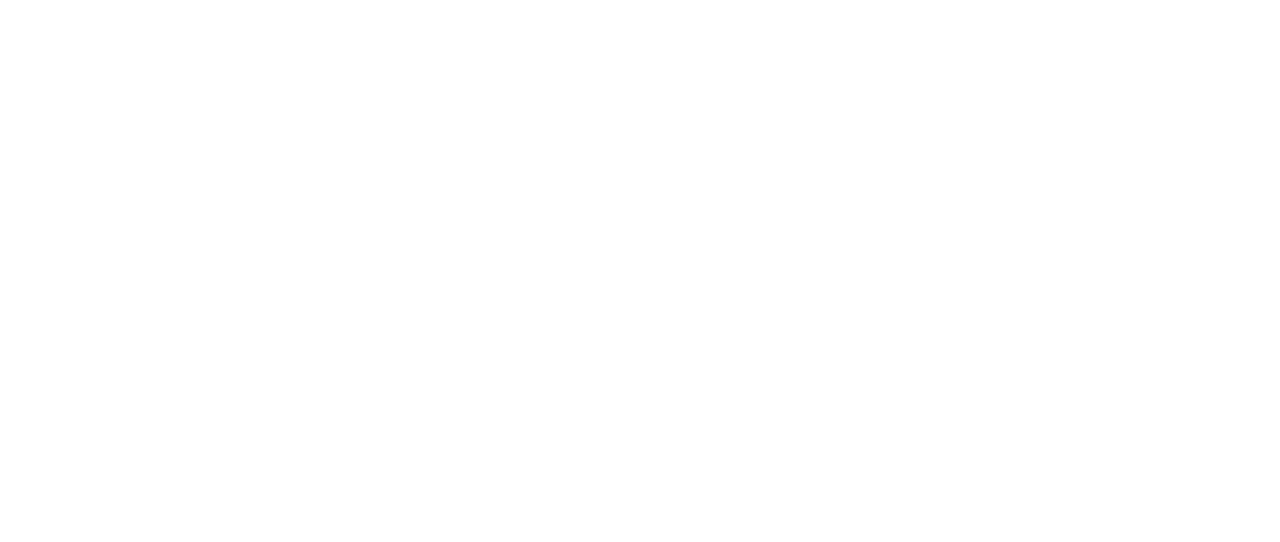
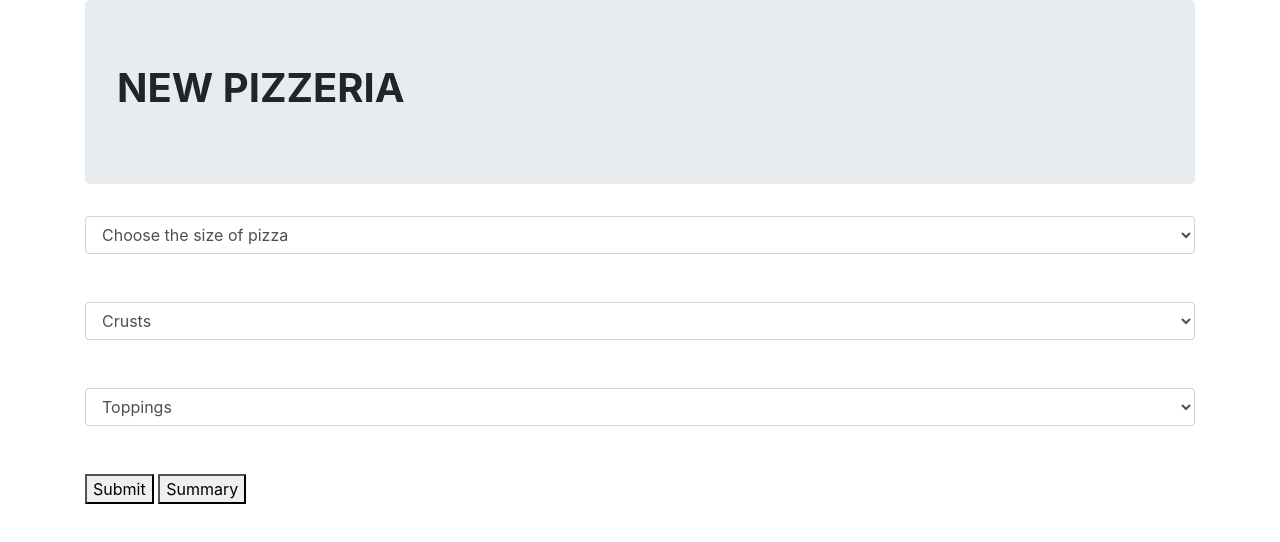
Before and after one commit to ClarisseU/New-Pizzeria, a plain HTML site: page index.html in a window 1280 px wide. Drawn offline with nearby package versions, Linux system fonts and the light colour scheme.

Commit message:
add the container div

```diff
--- a/index.html
+++ b/index.html
@@ -15,7 +15,24 @@
 </head>
 
 <body>
-
+    <div class="container">
+        <div class="jumbotron">
+            <h1><strong>NEW PIZZERIA</strong></h1>
+        </div>
+        <div class="form">
+            <select class="form-control">
+                <option>Choose the size of pizza</option>
+            </select><br><br>
+            <select class="form-control">
+                <option>Crusts</option>
+            </select><br><br>
+            <select class="form-control">
+                <option>Toppings</option>
+            </select><br><br>
+            <button type="submit">Submit</button>
+            <button type="button">Summary</button>
+        </div>
+    </div>
 </body>
 
 </html>
```
